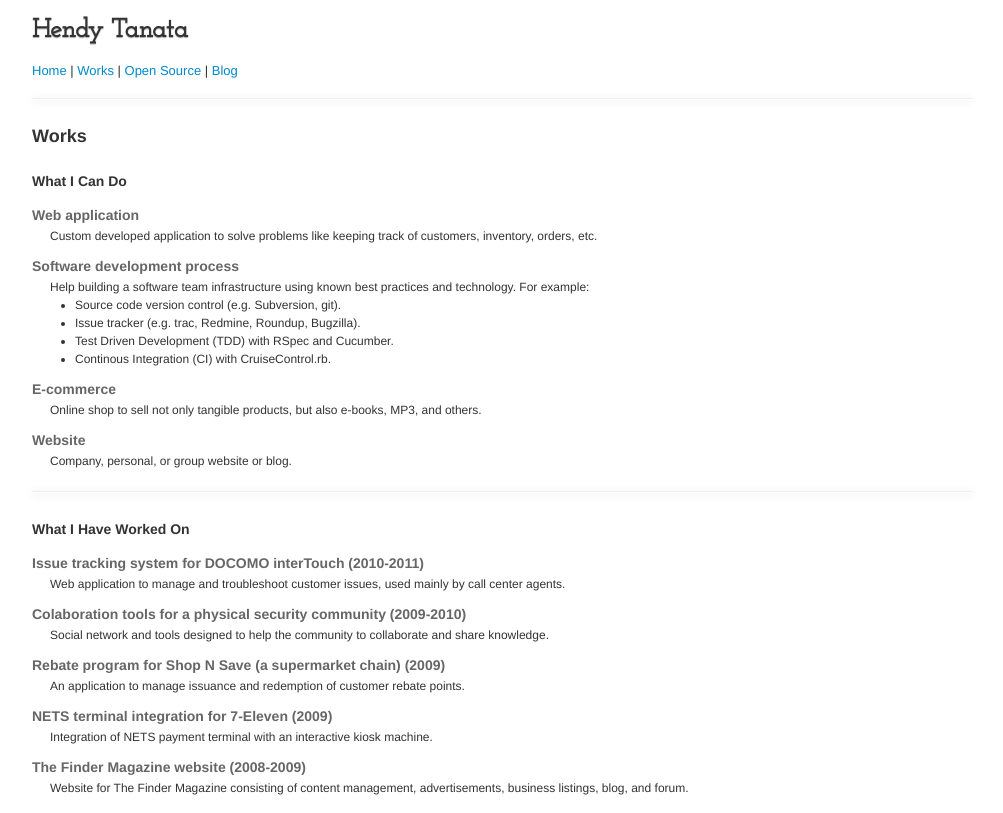
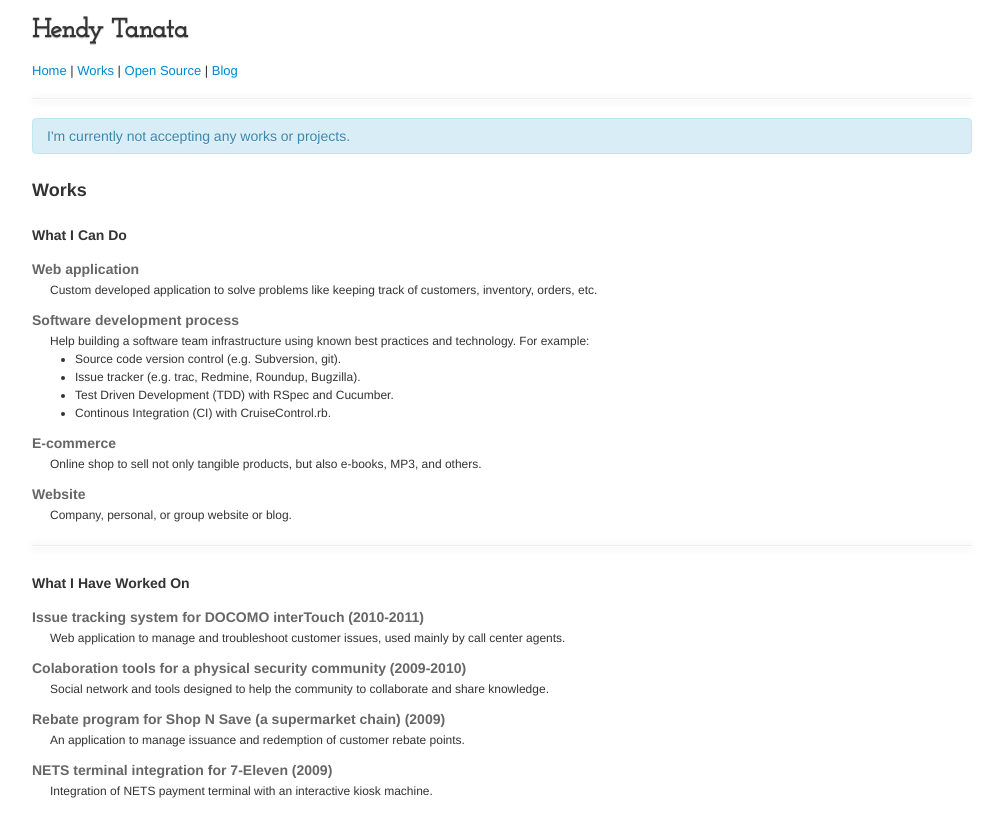
Before and after one commit to htanata/htanata.github.com, a Jekyll site: the page built from works.html, in a window 1280 px wide. Shown: the top 813 px of the page, without its empty margins (138-1141 px from the left). Built offline with Jekyll 4.4.1, drawn with Linux system fonts in a browser that asks for light colours; nearby versions of some CDN libraries; some web fonts are replaced.

Commit message:
Add announcement about not accepting any projects.

```diff
--- a/works.html
+++ b/works.html
@@ -2,6 +2,11 @@
 layout: default
 title: Works
 ---
+
+<div class="alert alert-info">
+  I'm currently not accepting any works or projects.
+</div>
+
 <section id="works">
   <h1>Works</h1>
 
```
